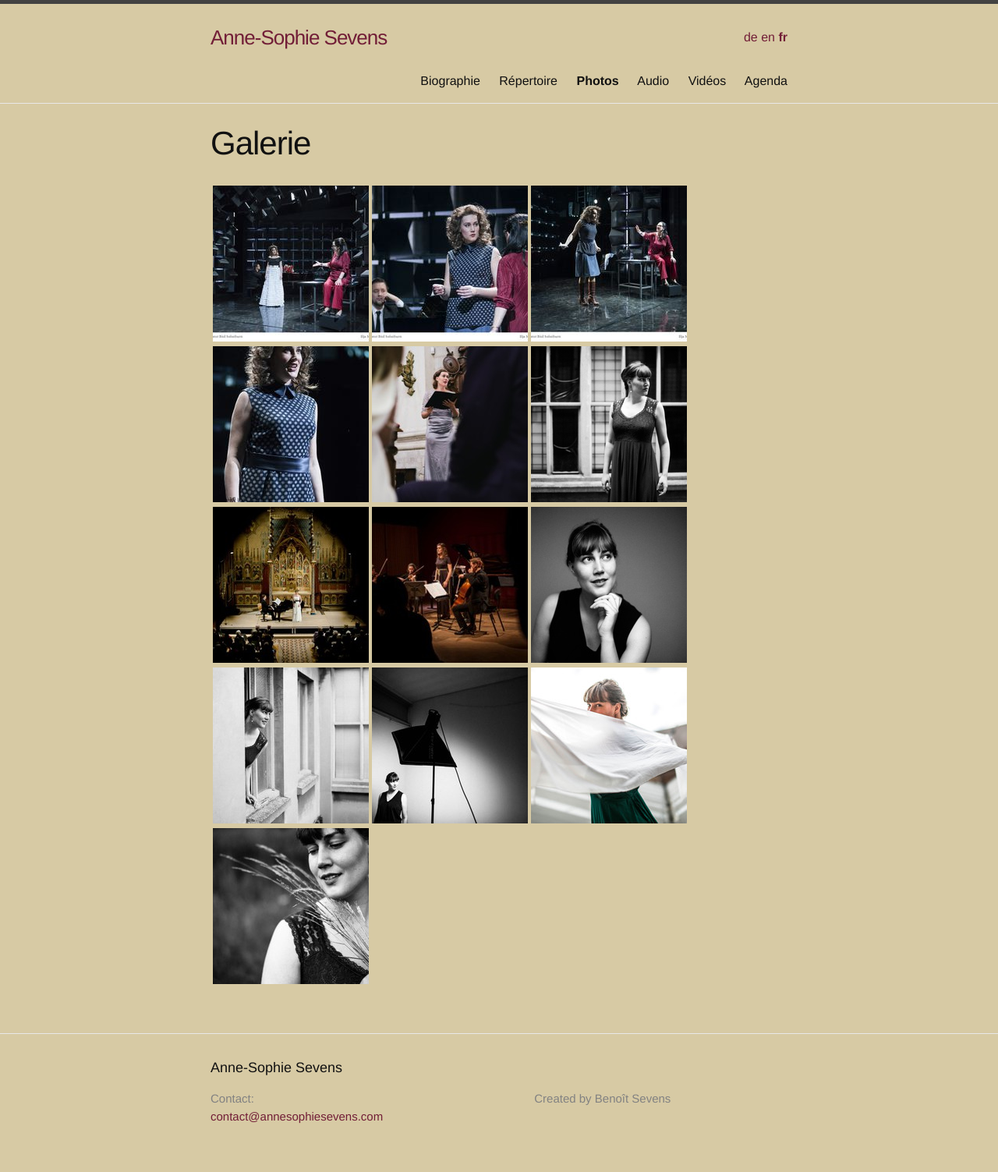
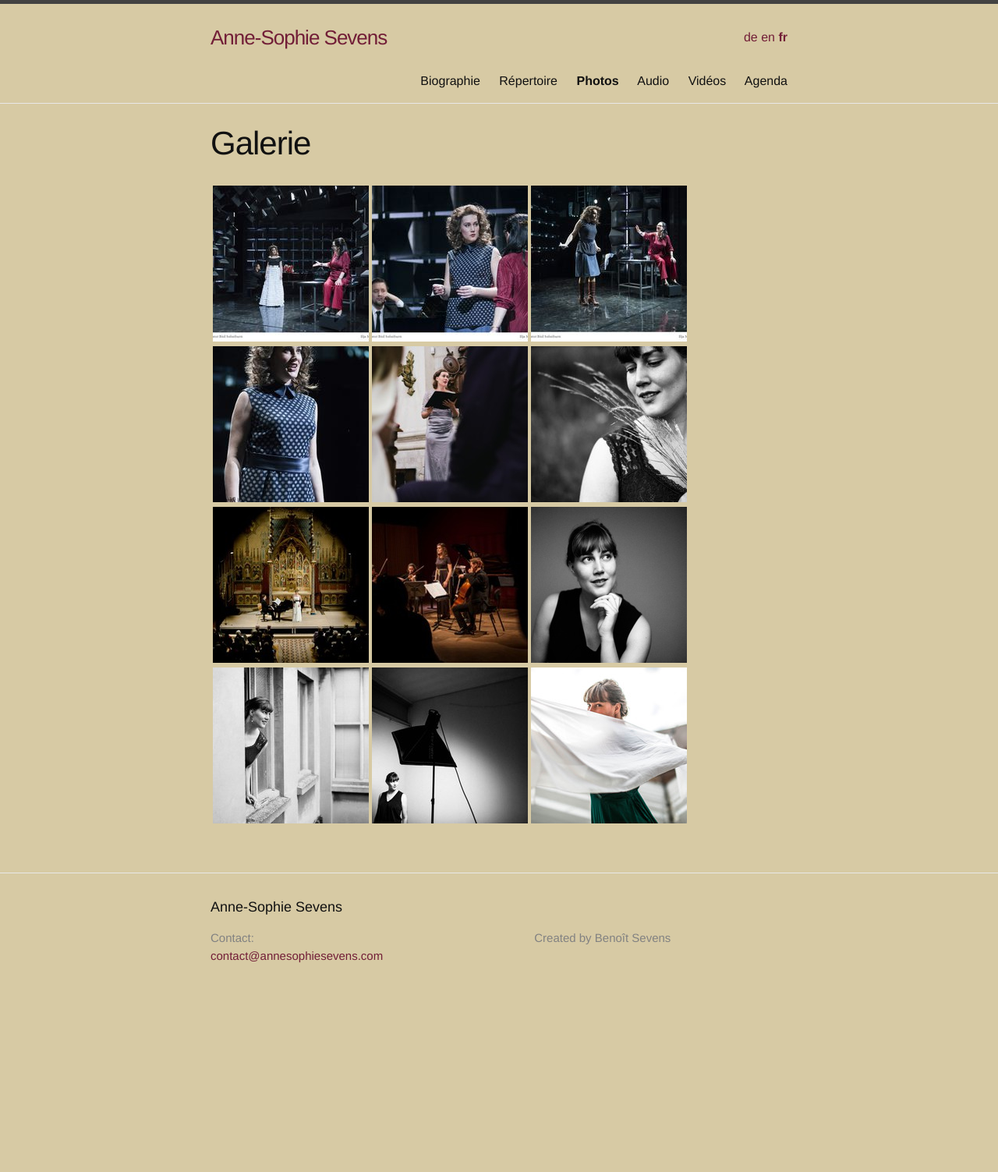
Before and after one commit to annesophie-sevens/annesophie-sevens.github.io, a Jekyll site: the page built from pictures-fr.md, in a window 1280 px wide. Shown: the whole page at 78% size. Built offline with Jekyll 4.4.1, drawn with Linux system fonts in a browser that asks for light colours; after the commit the page ends 1297 px from its top, so only the background shows below that.

Commit message:
Update pictures-fr.md

```diff
--- a/pictures-fr.md
+++ b/pictures-fr.md
@@ -5,12 +5,11 @@
 lang: fr
 ref: pictures
 ---
+
 | <a href="/assets/aaa.jpg"> ![]({{ site.baseurl }}/assets/aaa-thumbnail.jpg) </a> | <a href="/assets/aab.jpg"> ![]({{ site.baseurl }}/assets/aab-thumbnail.jpg) </a> | <a href="/assets/aac.jpg">  ![]({{ site.baseurl }}/assets/aac-thumbnail.jpg) </a> |
 
-| <a href="/assets/aad.jpg"> ![]({{ site.baseurl }}/assets/aad-thumbnail.jpg) </a> | <a href="/assets/203.jpg"> ![]({{ site.baseurl }}/assets/203-thumbnail.jpg) </a> | <a href="/assets/14.jpg">  ![]({{ site.baseurl }}/assets/14-thumbnail.jpg) </a> |
+| <a href="/assets/aad.jpg"> ![]({{ site.baseurl }}/assets/aad-thumbnail.jpg) </a> | <a href="/assets/203.jpg"> ![]({{ site.baseurl }}/assets/203-thumbnail.jpg) </a> | <a href="/assets/12.jpg">![]({{ site.baseurl }}/assets/12-thumbnail.jpg) </a> |
 
-| ![]({{ site.baseurl }}/assets/104-thumbnail.jpg) | ![]({{ site.baseurl }}/assets/113-thumbnail.jpg) | ![]({{ site.baseurl }}/assets/8-thumbnail.jpg) |
+| <a href="/assets/104.jpg">  ![]({{ site.baseurl }}/assets/104-thumbnail.jpg) </a> | <a href="/assets/113.jpg"> ![]({{ site.baseurl }}/assets/113-thumbnail.jpg) </a> | <a href="/assets/8.jpg"> ![]({{ site.baseurl }}/assets/8-thumbnail.jpg) </a>|
 
-| ![]({{ site.baseurl }}/assets/10-thumbnail.jpg) | ![]({{ site.baseurl }}/assets/7-thumbnail.jpg) | ![]({{ site.baseurl }}/assets/3-thumbnail.jpg) |
-
-| ![]({{ site.baseurl }}/assets/12-thumbnail.jpg) | | |
+|  <a href="/assets/10.jpg">  ![]({{ site.baseurl }}/assets/10-thumbnail.jpg) </a> |  <a href="/assets/7.jpg"> ![]({{ site.baseurl }}/assets/7-thumbnail.jpg) </a> | <a href="/assets/3.jpg"> ![]({{ site.baseurl }}/assets/3-thumbnail.jpg) </a>|
```
